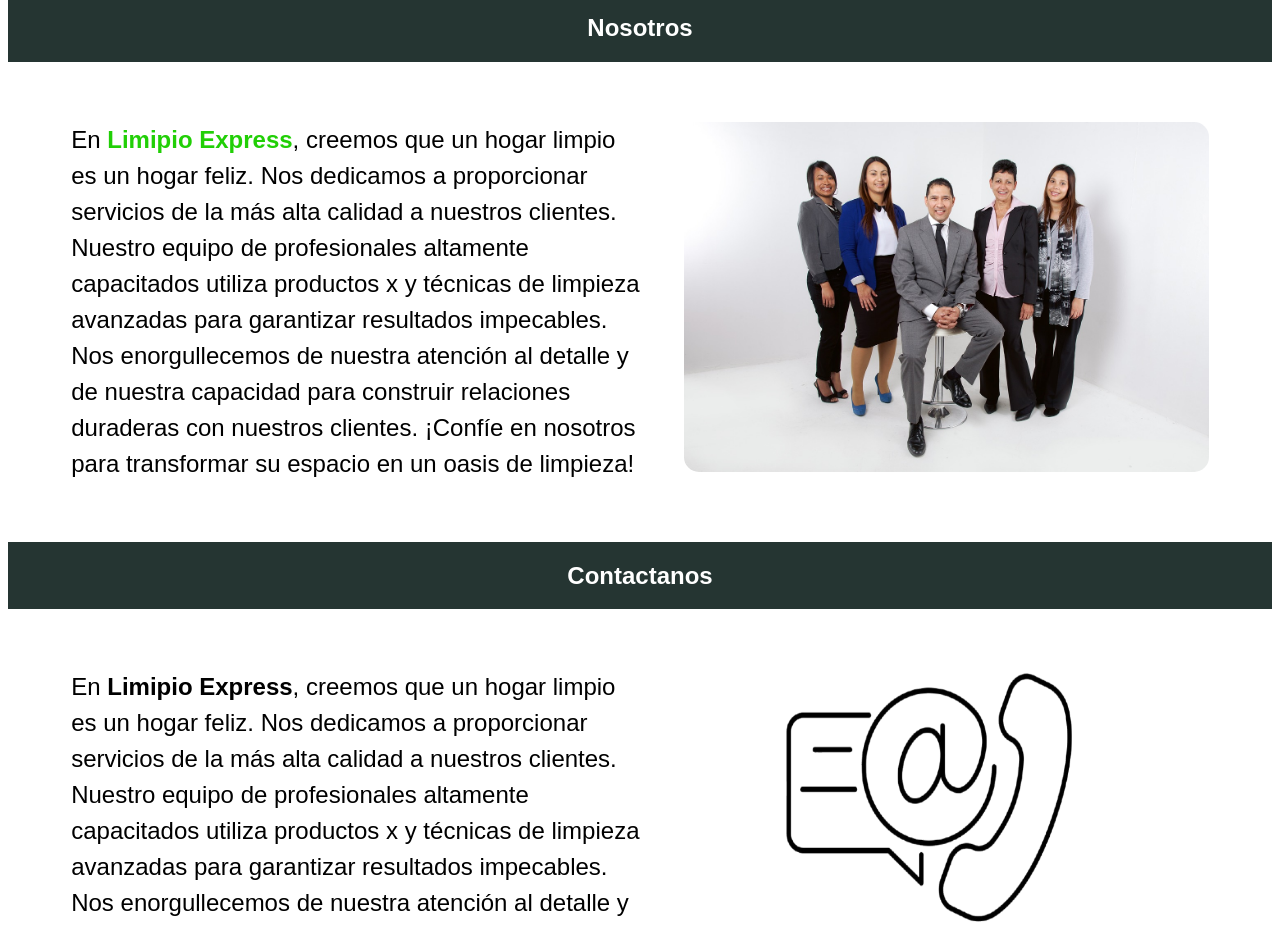
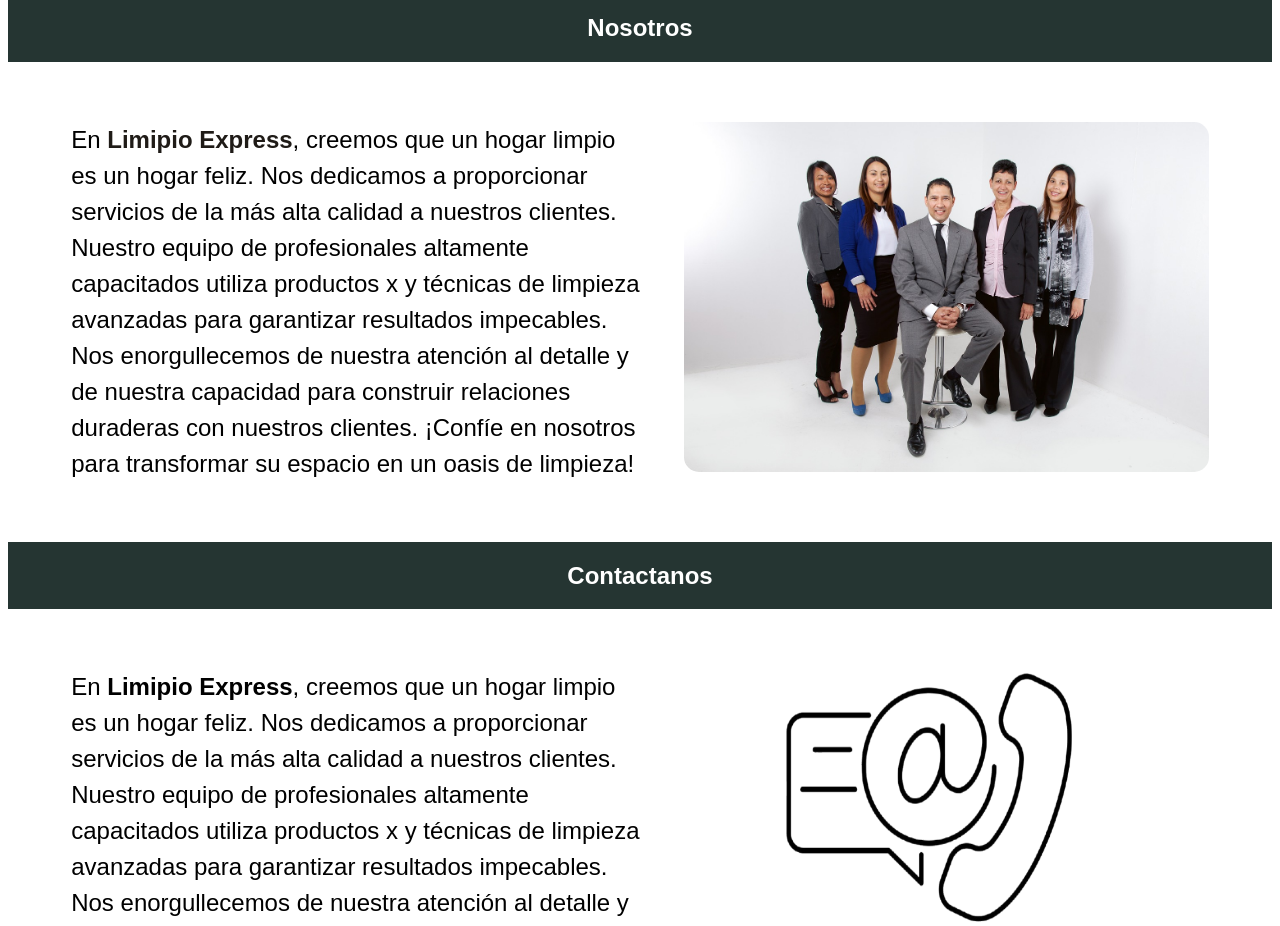
Before and after one commit to Gabo-idk/Pulitex, a plain HTML site: page index.html in a window 1280 px wide. Shown: the part 4800-5726 px from the top of the page. Drawn offline with Linux system fonts and the light colour scheme.

Commit message:
restructuring code

```diff
--- a/style.css
+++ b/style.css
@@ -291,7 +291,7 @@
     position: absolute;
 }
 .fifth_container_info strong{
-    color:#21cf06;
+    color:#1f1b17;
 }
 .sixth_container{
     position: relative;
```
